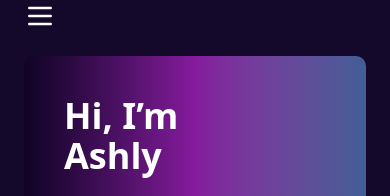
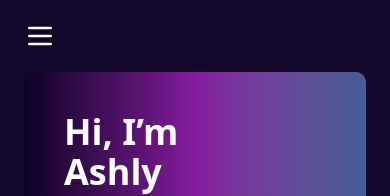
Before and after one commit to ashly-margaret/my_next_js_portfolio, a Next.js app: page / in a window 390 px wide. Shown: the top 196 px of the page. Built offline with nearby package versions, Linux system fonts and the light colour scheme.

Commit message:
-code updated

```diff
--- a/app/components/navBar/Nav.js
+++ b/app/components/navBar/Nav.js
@@ -7,10 +7,10 @@ const Nav = () => {
 
   return (
     <nav className="w-full bg-[#14092B] text-white sticky top-0 z-50">
-      <div className="max-w-7xl mx-auto relative flex items-center justify-center px-6 py-4">
+      <div className="max-w-7xl mx-auto relative flex items-center justify-center pt-9 pb-3 ">
         {/* Hamburger button - shown on small screens */}
         <button
-          className="sm:hidden absolute left-6 focus:outline-none z-60"
+          className="sm:hidden absolute left-6 py-2 focus:outline-none z-60"  // added py-2 here
           onClick={() => setIsOpen(!isOpen)}
           aria-label="Toggle menu"
         >
```
